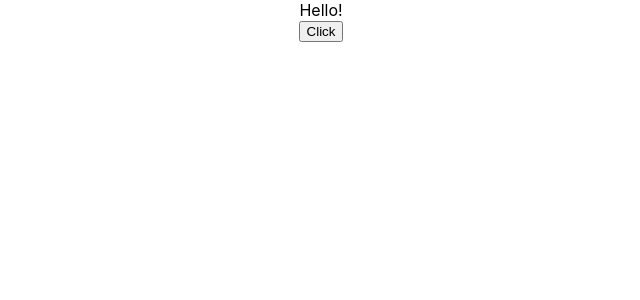
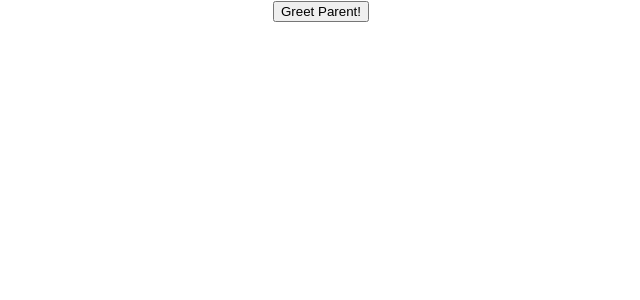
Before and after one commit to shubhganatra/Full-Stack-Couresera, a React (Create React App) app in the folder React/hello-world/: page / in a window 1280 px wide. Shown: the top 300 px of the page, without its empty margins (319-959 px from the left). Built offline with nearby package versions, Linux system fonts and the light colour scheme.

Commit message:
method as props

```diff
--- a/React/hello-world/src/App.js
+++ b/React/hello-world/src/App.js
@@ -9,12 +9,14 @@
 import FunctionClick from './components/FuntionClick'
 import ClassClick from './components/ClassClick'
 import EventBind from './components/EventBind'
+import ParentComponent from './components/ParentComponent'
 
 class App extends Component {
   render() {
     return(
       <div className="App">
-        <EventBind />
+        <ParentComponent />
+        {/* <EventBind /> */}
         {/* <ClassClick />
         <FunctionClick /> */}
         {/* <Counter /> */}
--- /dev/null
+++ b/React/hello-world/src/components/ChildComponent.js
@@ -0,0 +1,11 @@
+import React from 'react'
+
+function ChildComponent(props) {
+    return (
+        <div>
+            <button onClick={() => props.greetHandler('child')}>Greet Parent!</button>
+        </div>
+    )
+}
+
+export default ChildComponent
--- /dev/null
+++ b/React/hello-world/src/components/ParentComponent.js
@@ -0,0 +1,27 @@
+import React, { Component } from 'react'
+import ChildComponent from './ChildComponent'
+
+class ParentComponent extends Component {
+    constructor(props) {
+        super(props)
+
+        this.state = {
+             parentName: 'Parent'
+        }
+        this.greetParent= this.greetParent.bind(this)
+    }
+
+    greetParent(childName) {
+        alert(`Hello ${this.state.parentName} from ${childName}`)
+    }
+
+    render() {
+        return (
+            <div>
+                <ChildComponent greetHandler={this.greetParent} />
+            </div>
+        )
+    }
+}
+
+export default ParentComponent
```
